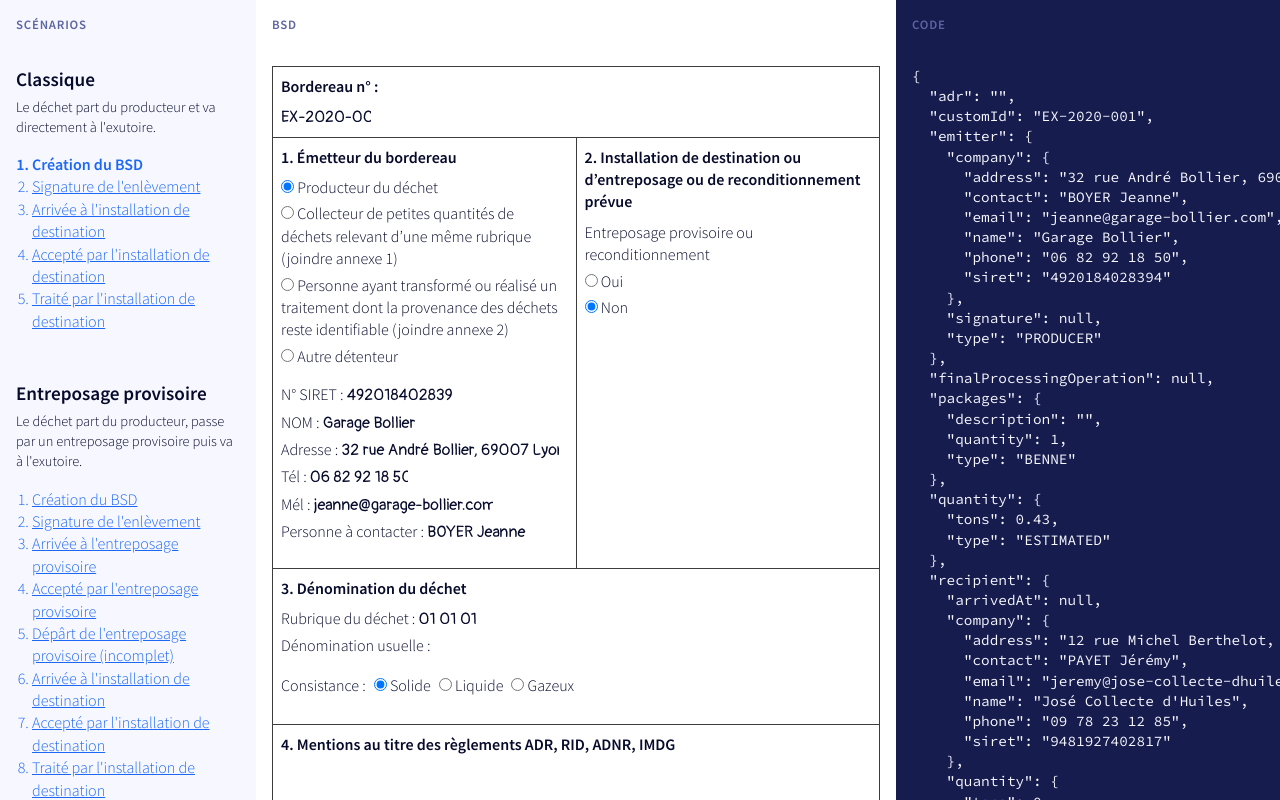
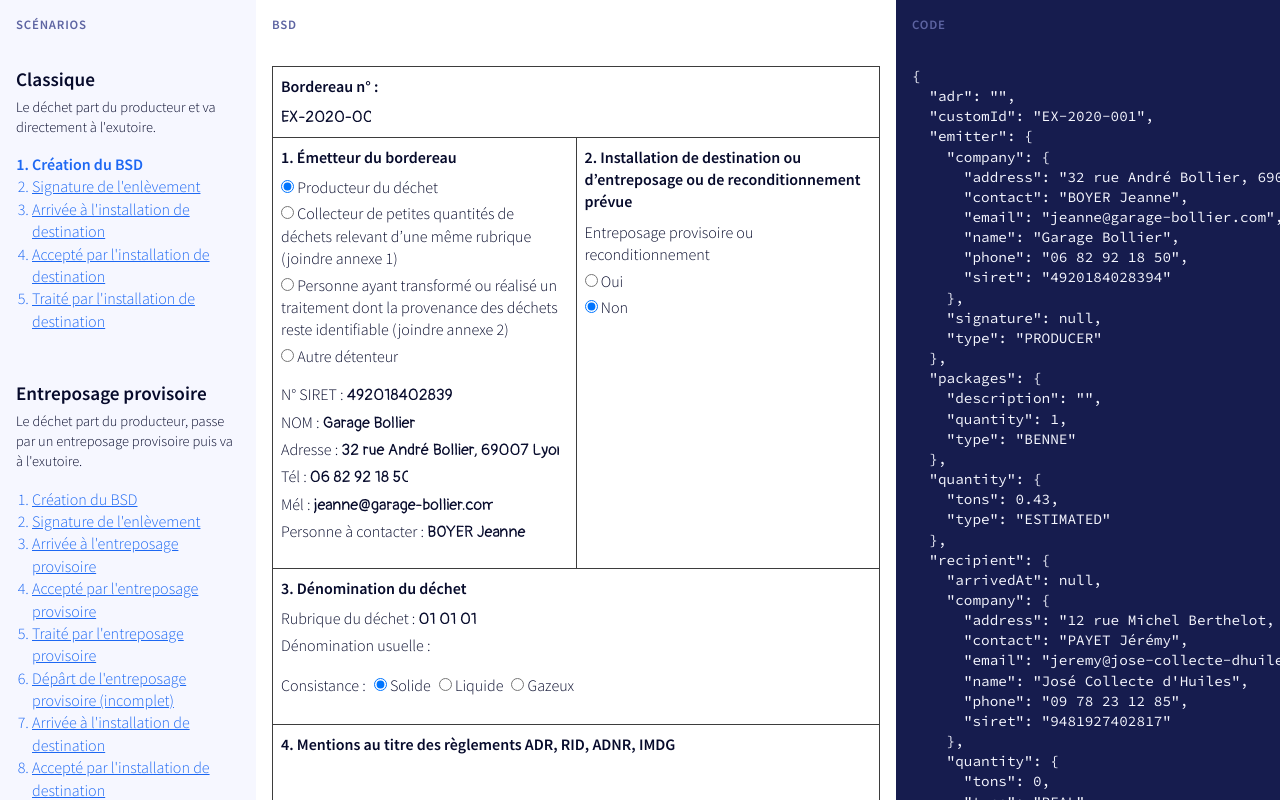
Before and after one commit to Zhouzi/bsd, a React (Create React App) app: page / in a window 1280 px wide. Built offline with nearby package versions, Linux system fonts and the light colour scheme.

Commit message:
Replace ProcessingOperation with Treatment

```diff
--- a/src/App.tsx
+++ b/src/App.tsx
@@ -183,11 +183,7 @@ interface Bsd {
   quantity: Quantity<QuantityType>;
   transporter: Transporter;
   recipient: Recipient;
-  finalProcessingOperation: FinalProcessingOperation | null;
-}
-interface FinalProcessingOperation {
-  processingOperation: ProcessingOperation;
-  signature: Signature;
+  treatment: Treatment | null;
 }
 interface Recipient {
   company: Company;
@@ -258,9 +254,13 @@ interface TemporaryStorage {
   refusal: string | null;
   signature: Signature | null;
   cap: string;
-  processingOperation: ProcessingOperation;
-}
-interface ProcessingOperation {
+  treatment: Treatment | null;
+}
+interface Treatment {
+  operation: TreatmentOperation;
+  signature: Signature | null;
+}
+interface TreatmentOperation {
   code: string;
   description: string;
 }
@@ -364,7 +364,7 @@ const EXAMPLES: Example[] = [
             },
             signature: null,
           },
-          finalProcessingOperation: null,
+          treatment: null,
         },
       },
       [
@@ -392,8 +392,8 @@ const EXAMPLES: Example[] = [
         }),
         produce((step: ExampleStep) => {
           step.name = "Traité par l'installation de destination";
-          step.bsd.finalProcessingOperation = {
-            processingOperation: {
+          step.bsd.treatment = {
+            operation: {
               code: "R1",
               description: "Traitement R1",
             },
@@ -437,10 +437,6 @@ const EXAMPLES: Example[] = [
               phone: "54 23 95 01 23",
             },
             cap: "",
-            processingOperation: {
-              code: "R12",
-              description: "Regroupement",
-            },
             quantity: {
               type: QuantityType.Estimated,
               tons: 0,
@@ -448,6 +444,13 @@ const EXAMPLES: Example[] = [
             arrivedAt: null,
             refusal: null,
             signature: null,
+            treatment: {
+              operation: {
+                code: "R12",
+                description: "Regroupement",
+              },
+              signature: null,
+            },
           },
           waste: {
             code: "01 01 01",
@@ -498,7 +501,7 @@ const EXAMPLES: Example[] = [
             },
             signature: null,
           },
-          finalProcessingOperation: null,
+          treatment: null,
         },
       },
       [
@@ -529,6 +532,19 @@ const EXAMPLES: Example[] = [
           };
         }),
         produce((step: ExampleStep) => {
+          step.name = "Traité par l'entreposage provisoire";
+          step.bsd.temporaryStorage!.treatment = {
+            operation: {
+              code: "R12",
+              description: "Regroupement",
+            },
+            signature: {
+              date: new Date().toLocaleDateString(),
+              author: step.bsd.temporaryStorage!.company.contact,
+            },
+          };
+        }),
+        produce((step: ExampleStep) => {
           step.name = "Dépârt de l'entreposage provisoire (incomplet)";
         }),
         produce((step: ExampleStep) => {
@@ -544,8 +560,8 @@ const EXAMPLES: Example[] = [
         }),
         produce((step: ExampleStep) => {
           step.name = "Traité par l'installation de destination";
-          step.bsd.finalProcessingOperation = {
-            processingOperation: {
+          step.bsd.treatment = {
+            operation: {
               code: "R1",
               description: "Traitement R1",
             },
@@ -765,8 +781,12 @@ function App() {
                                     contact: "",
                                   },
                                   cap: "",
-                                  processingOperation: {
-                                    code: "",
+                                  treatment: {
+                                    operation: {
+                                      code: "R12",
+                                      description: "",
+                                    },
+                                    signature: null,
                                   },
                                 });
                               }}
@@ -873,7 +893,7 @@ function App() {
                                 <Field
                                   component={BsdInputField}
                                   type="text"
-                                  name="temporaryStorage.processingOperation.code"
+                                  name="temporaryStorage.treatment.operation.code"
                                 />
                               </label>
                             </BsdListItem>
@@ -1469,7 +1489,7 @@ function App() {
                     </BsdBoxColumn>
                     <BsdBoxColumn>
                       <BsdLabel>11. Réalisation de l’opération</BsdLabel>
-                      {values.finalProcessingOperation ? (
+                      {values.treatment ? (
                         <>
                           <BsdList>
                             <BsdListItem>
@@ -1478,7 +1498,7 @@ function App() {
                                 <Field
                                   component={BsdInputField}
                                   type="text"
-                                  name="finalProcessingOperation.processingOperation.code"
+                                  name="treatment.operation.code"
                                 />
                               </label>
                             </BsdListItem>
@@ -1488,7 +1508,7 @@ function App() {
                                 <Field
                                   component={BsdInputField}
                                   type="text"
-                                  name="finalProcessingOperation.processingOperation.description"
+                                  name="treatment.operation.description"
                                 />
                               </label>
                             </BsdListItem>
@@ -1504,7 +1524,7 @@ function App() {
                                 <Field
                                   component={BsdInputField}
                                   type="string"
-                                  name="finalProcessingOperation.signature.date"
+                                  name="treatment.signature.date"
                                 />
                               </label>
                             </BsdListItem>
@@ -1514,19 +1534,14 @@ function App() {
                                 <Field
                                   component={BsdInputField}
                                   type="string"
-                                  name="finalProcessingOperation.signature.author"
+                                  name="treatment.signature.author"
                                 />
                               </label>
                             </BsdListItem>
                             <BsdListItem>
                               <button
                                 type="button"
-                                onClick={() =>
-                                  setFieldValue(
-                                    "finalProcessingOperation",
-                                    null
-                                  )
-                                }
+                                onClick={() => setFieldValue("treatment", null)}
                               >
                                 Annuler
                               </button>
@@ -1539,8 +1554,8 @@ function App() {
                             <button
                               type="button"
                               onClick={() =>
-                                setFieldValue("finalProcessingOperation", {
-                                  processingOperation: {
+                                setFieldValue("treatment", {
+                                  operation: {
                                     code: "",
                                     description: "",
                                   },
```
